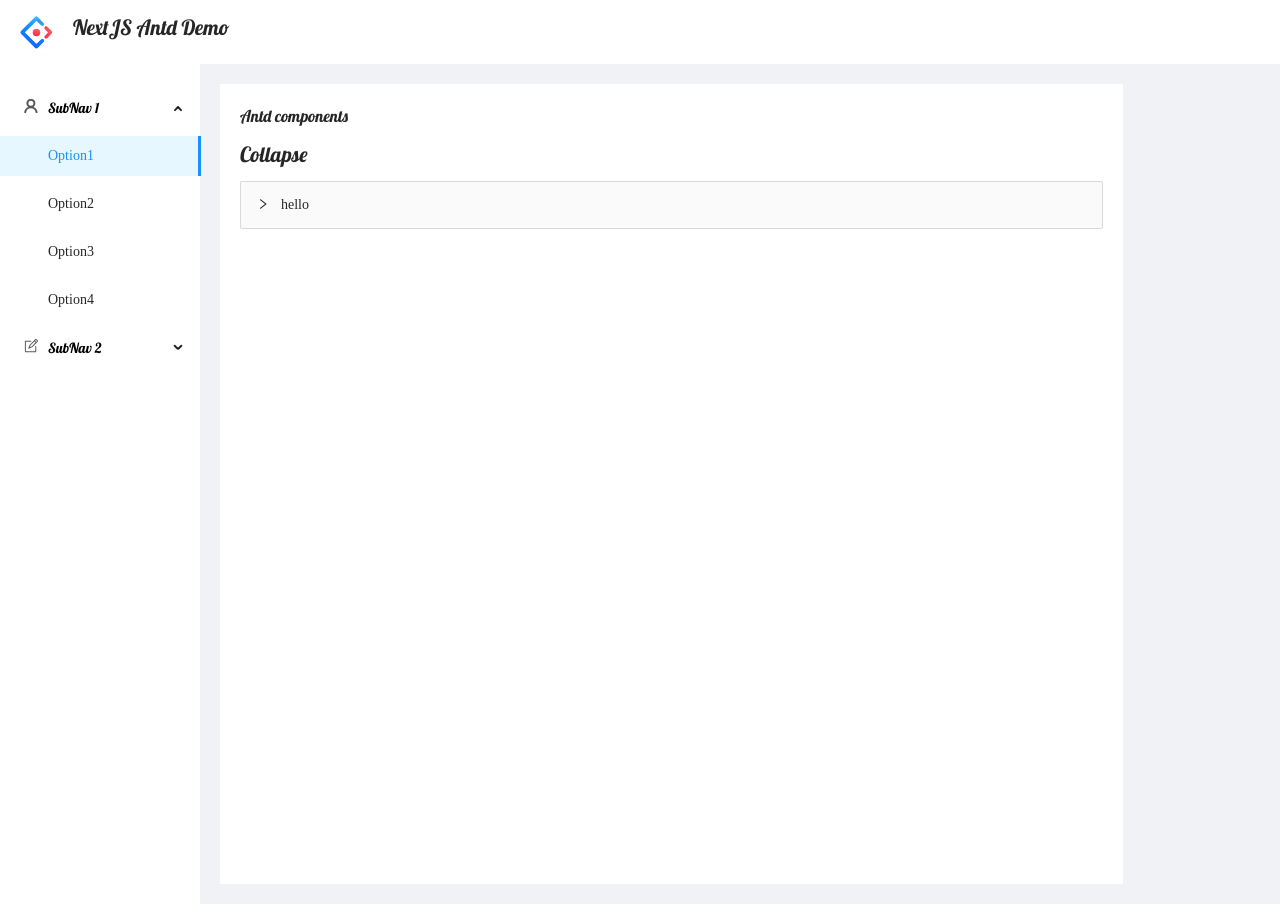
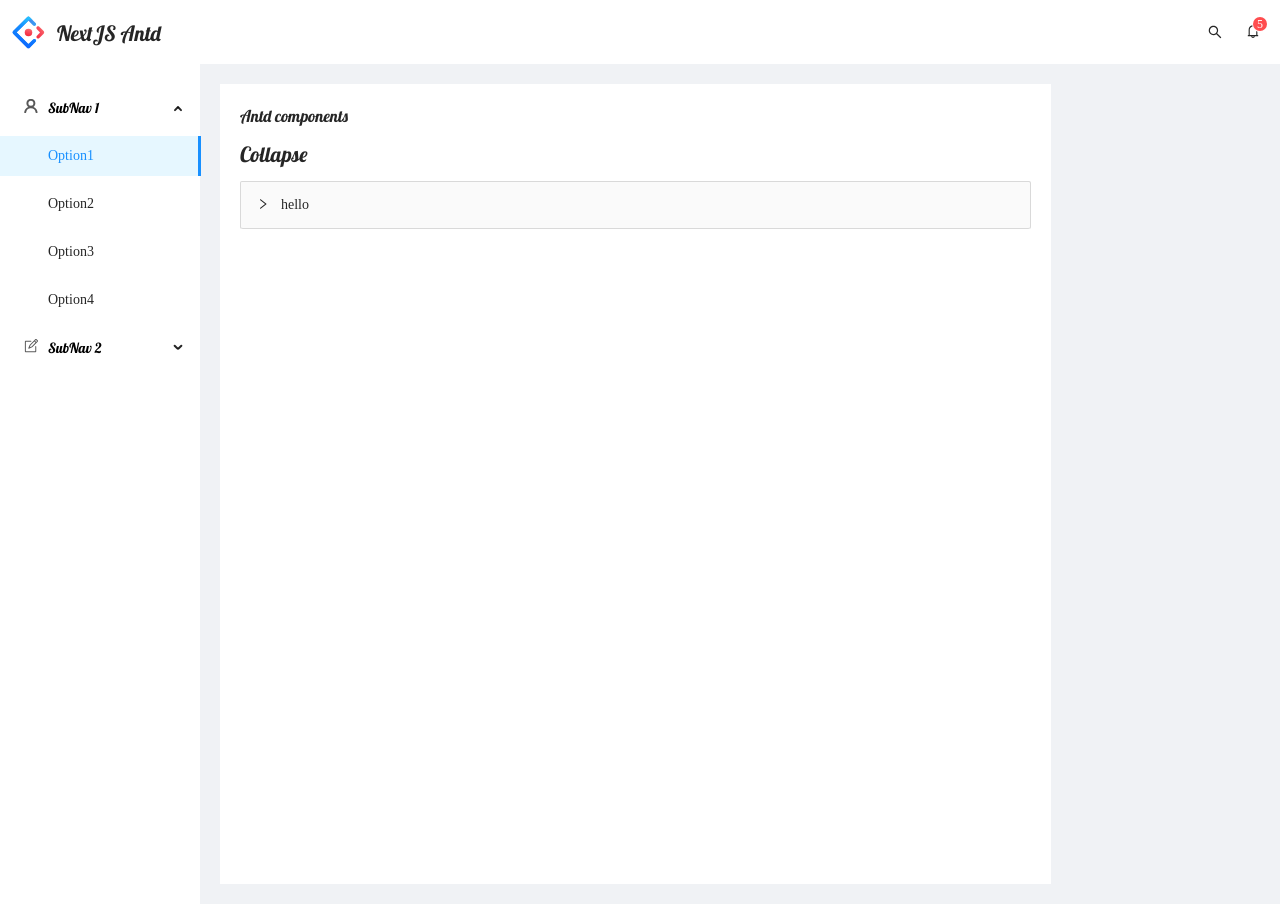
Before and after one commit to Roopaish/nextjs-antd-styled_components, a Next.js app: page / in a window 1280 px wide. Built offline with nearby package versions, Linux system fonts and the light colour scheme; a web font is replaced by a local one.

Commit message:
Tabs and List

```diff
--- a/src/components/style/index.tsx
+++ b/src/components/style/index.tsx
@@ -10,7 +10,7 @@ const GlobalStyles = createGlobalStyle<Props>`
     background: #E3E3E3;
   }
 
-  h1, h2, h3, h4, h5, h6, .ant-drawer-title, .ant-menu-submenu-title{
+  h1, h2, h3, h4, h5, h6, .ant-drawer-title, .ant-menu-submenu-title, .ant-tabs-tab-btn{
     font-family: 'Lobster', cursive;
   }
 
--- /dev/null
+++ b/src/layout/component/header.nav.tsx
@@ -0,0 +1,82 @@
+import {
+  SearchOutlined,
+  BellOutlined,
+  WarningOutlined,
+} from "@ant-design/icons";
+import { Avatar, Badge, List, Popover, Tabs } from "antd";
+import { Nav } from "./style/nav.style";
+import { TabContent, TabsWrap } from "./style/tabs.style";
+
+const { TabPane } = Tabs;
+
+const data = [
+  {
+    title: "you have been alerted 1",
+  },
+  {
+    title: "you have been alerted 2",
+  },
+  {
+    title: "you have been alerted 3",
+  },
+  {
+    title: "you have been alerted 4",
+  },
+];
+
+const NotificationPopover = () => {
+  return (
+    <TabsWrap defaultActiveKey="1" centered>
+      <TabPane tab="Messages(0)" key="1">
+        <TabContent>
+          <BellOutlined style={{ fontSize: 76 }} />
+          <span>No messages for now.</span>
+        </TabContent>
+      </TabPane>
+      <TabPane tab="Alerts(4)" key="2">
+        <TabContent flex={false}>
+          <List
+            itemLayout="horizontal"
+            dataSource={data}
+            renderItem={(item) => (
+              <List.Item>
+                <List.Item.Meta
+                  avatar={<Avatar src="https://joeschmoe.io/api/v1/random" />}
+                  title={<a href="https://ant.design">{item.title}</a>}
+                  description="Please check what you did wrong!"
+                />
+              </List.Item>
+            )}
+          />
+        </TabContent>
+      </TabPane>
+      <TabPane tab="Warnings(0)" key="3">
+        <TabContent>
+          <WarningOutlined style={{ fontSize: 76 }} />
+          <span>No warnings for now.</span>
+        </TabContent>
+      </TabPane>
+    </TabsWrap>
+  );
+};
+
+const HeaderNav = () => {
+  return (
+    <Nav>
+      <SearchOutlined />
+      <Popover
+        placement="bottomRight"
+        content={<NotificationPopover />}
+        trigger="click"
+      >
+        <div style={{ cursor: "pointer" }}>
+          <Badge size="small" count={5}>
+            <BellOutlined />
+          </Badge>
+        </div>
+      </Popover>
+    </Nav>
+  );
+};
+
+export default HeaderNav;
--- /dev/null
+++ b/src/layout/component/style/nav.style.tsx
@@ -0,0 +1,9 @@
+import styled from "styled-components";
+
+const Nav = styled.nav`
+  display: flex;
+  gap: 24px;
+  align-items: center;
+`;
+
+export { Nav };
--- /dev/null
+++ b/src/layout/component/style/tabs.style.tsx
@@ -0,0 +1,25 @@
+import { Tabs } from "antd";
+import styled from "styled-components";
+
+const { TabPane } = Tabs;
+
+const TabsWrap = styled(Tabs)`
+  padding: 12px;
+  height: 320px;
+`;
+
+interface ContentProps {
+  flex?: boolean;
+}
+
+const TabContent = styled.div<ContentProps>`
+  flex-direction: column;
+  justify-content: center;
+  display: ${({ flex = true }) => (flex ? "flex" : "block")};
+  align-items: center;
+  height: 240px;
+  width: 100%;
+  overflow: auto;
+`;
+
+export { TabsWrap, TabContent };
--- a/src/layout/default.layout.tsx
+++ b/src/layout/default.layout.tsx
@@ -1,7 +1,8 @@
-import { CloseOutlined, MenuOutlined } from "@ant-design/icons";
-import { Layout, Grid, Drawer } from "antd";
+import { CloseOutlined, MenuOutlined, SearchOutlined } from "@ant-design/icons";
+import { Layout, Grid, Drawer, Row, Col } from "antd";
 import { FC, useState } from "react";
 import Icon from "../assets/icons";
+import HeaderNav from "./component/header.nav";
 import SiderNav from "./component/sider.nav";
 import {
   DefaultContent,
@@ -42,7 +43,13 @@ const DefaultLayout: FC<LayoutProps> = ({ children }) => {
         >
           <SiderNav />
         </Drawer>
-        <Icon type="logo" /> <h1>NextJS Antd Demo</h1>
+
+        <Row justify="center" align="middle" gutter={16}>
+            <Icon type="logo" />
+            <h1 style={{paddingLeft: 12, marginTop: 12}} >NextJS Antd</h1>
+        </Row>
+
+        <HeaderNav />
       </DefaultHeader>
       <Layout>
         {breakpoints.md && (
@@ -51,7 +58,12 @@ const DefaultLayout: FC<LayoutProps> = ({ children }) => {
           </DefaultSider>
         )}
         <DefaultContent>{children}</DefaultContent>
-        <DefaultFooter>Footer</DefaultFooter>
+        <DefaultFooter>
+          <Row>
+            <Col flex="100px">@roopaish</Col>
+            <Col flex="auto">Fill Rest</Col>
+          </Row>
+        </DefaultFooter>
       </Layout>
     </Layout>
   );
--- a/src/layout/style/wrap.style.tsx
+++ b/src/layout/style/wrap.style.tsx
@@ -8,6 +8,7 @@ const DefaultHeader = styled(Header)`
   width: 100%;
   background: white;
   display: flex;
+  justify-content: space-between;
   gap: 20px;
   align-items: center;
   padding: 20px;
```
